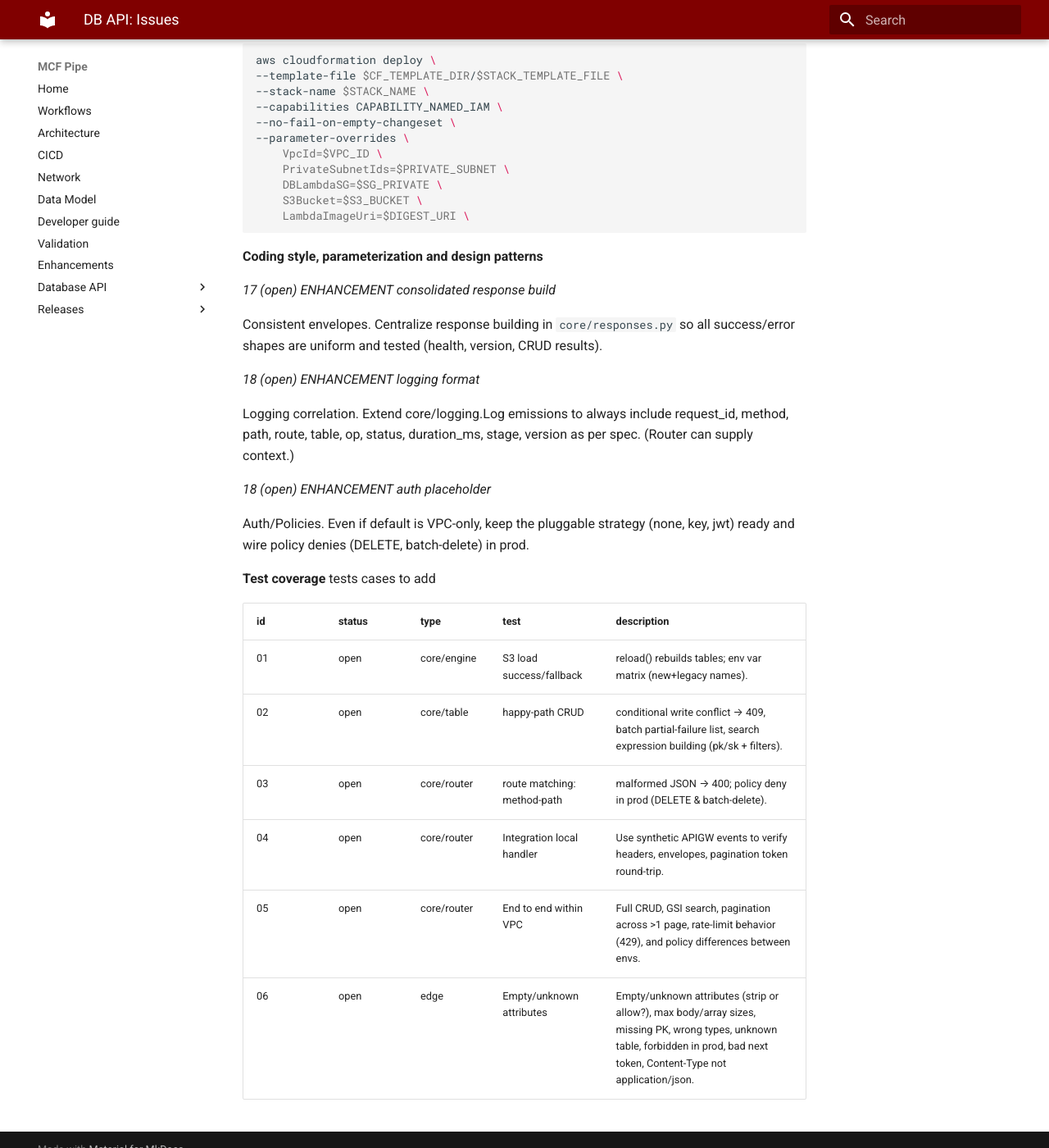
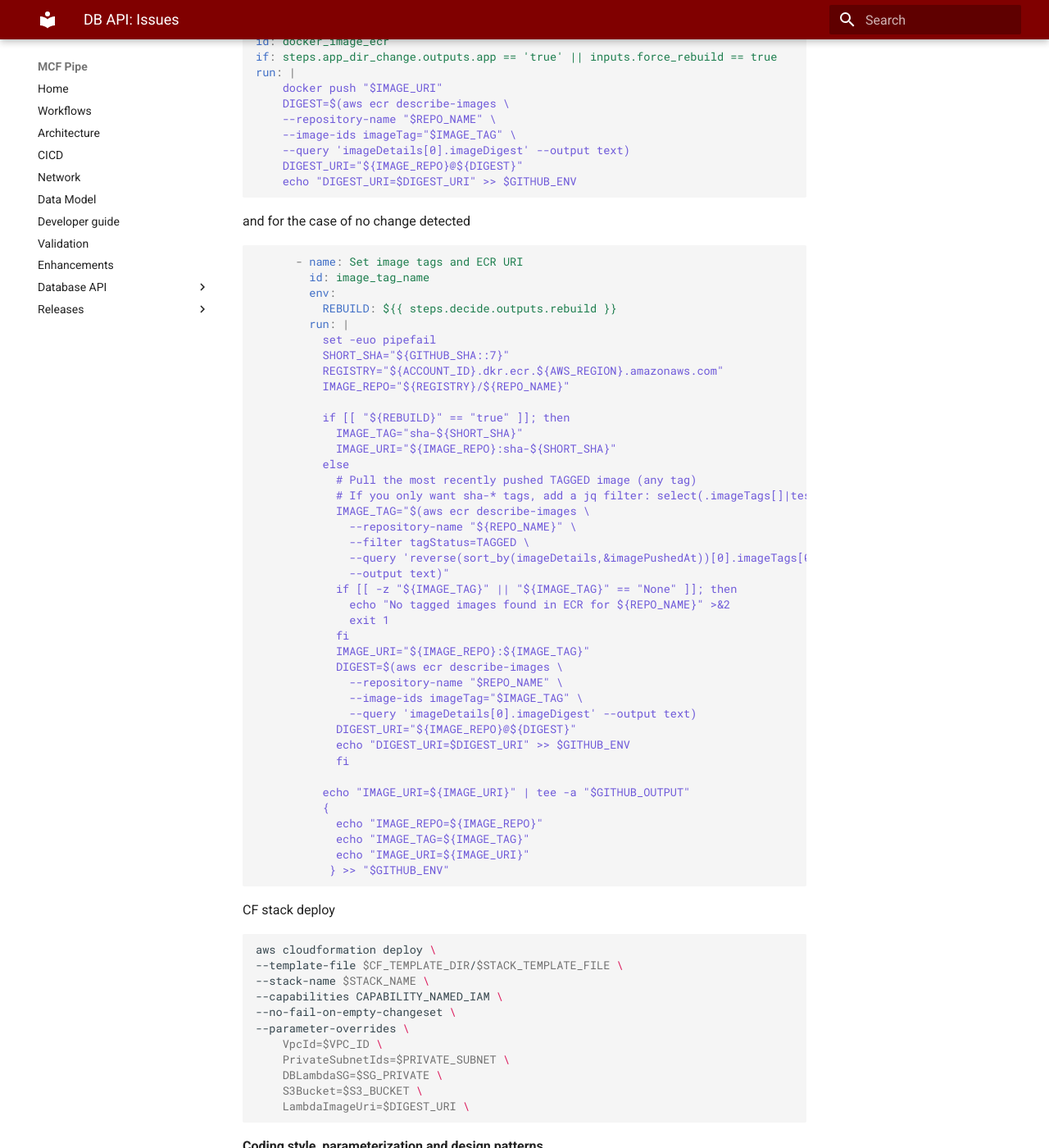
Before and after one commit to yayfalafels/mcfpipe, an MkDocs documentation site: the page built from docs/database_api/issues.md, in a window 1280 px wide and 1400 px high, scrolled down 6596 px. Shown: the whole window at 82% size. Built offline with MkDocs 1.6.1 and Material for MkDocs 9.7.7, drawn with Linux system fonts in a browser that asks for light colours; some of the changed text lies outside the part shown.

Commit message:
invoke test

````diff
--- a/docs/database_api/issues.md
+++ b/docs/database_api/issues.md
@@ -34,7 +34,7 @@ __issues__
 | 14 | open | BUG | search query params | |
 | 15 | open | BUG | settings keys mismatch | |
 | 16 | open | BUG | tests error mapping | |
-| 20 | open | BUG | logging to CW log | |
+| 20 | closed | BUG | logging to CW log | lambda not resolve correct image digest from image tag |
 | 17 | open | ENHANCEMENT | consolidated response build | |
 | 18 | open | ENHANCEMENT | logging format | |
 | 19 | open | ENHANCEMENT | auth placeholder | |
@@ -247,6 +247,52 @@ run: |
     --query 'imageDetails[0].imageDigest' --output text)
     DIGEST_URI="${IMAGE_REPO}@${DIGEST}"
     echo "DIGEST_URI=$DIGEST_URI" >> $GITHUB_ENV
+```
+
+and for the case of no change detected
+
+```yaml
+      - name: Set image tags and ECR URI
+        id: image_tag_name
+        env:
+          REBUILD: ${{ steps.decide.outputs.rebuild }}
+        run: |
+          set -euo pipefail
+          SHORT_SHA="${GITHUB_SHA::7}"
+          REGISTRY="${ACCOUNT_ID}.dkr.ecr.${AWS_REGION}.amazonaws.com"
+          IMAGE_REPO="${REGISTRY}/${REPO_NAME}"
+
+          if [[ "${REBUILD}" == "true" ]]; then
+            IMAGE_TAG="sha-${SHORT_SHA}"
+            IMAGE_URI="${IMAGE_REPO}:sha-${SHORT_SHA}"
+          else
+            # Pull the most recently pushed TAGGED image (any tag)
+            # If you only want sha-* tags, add a jq filter: select(.imageTags[]|test("^sha-"))
+            IMAGE_TAG="$(aws ecr describe-images \
+              --repository-name "${REPO_NAME}" \
+              --filter tagStatus=TAGGED \
+              --query 'reverse(sort_by(imageDetails,&imagePushedAt))[0].imageTags[0]' \
+              --output text)"
+            if [[ -z "${IMAGE_TAG}" || "${IMAGE_TAG}" == "None" ]]; then
+              echo "No tagged images found in ECR for ${REPO_NAME}" >&2
+              exit 1
+            fi
+            IMAGE_URI="${IMAGE_REPO}:${IMAGE_TAG}"
+            DIGEST=$(aws ecr describe-images \
+              --repository-name "$REPO_NAME" \
+              --image-ids imageTag="$IMAGE_TAG" \
+              --query 'imageDetails[0].imageDigest' --output text)
+            DIGEST_URI="${IMAGE_REPO}@${DIGEST}"
+            echo "DIGEST_URI=$DIGEST_URI" >> $GITHUB_ENV
+            fi
+
+          echo "IMAGE_URI=${IMAGE_URI}" | tee -a "$GITHUB_OUTPUT"
+          {
+            echo "IMAGE_REPO=${IMAGE_REPO}"
+            echo "IMAGE_TAG=${IMAGE_TAG}"
+            echo "IMAGE_URI=${IMAGE_URI}"
+           } >> "$GITHUB_ENV"
+
 ```
 
 CF stack deploy
````
Also changed, not shown: other parts of docs/database_api/issues.md (+2 -2 lines), 1 other file.
